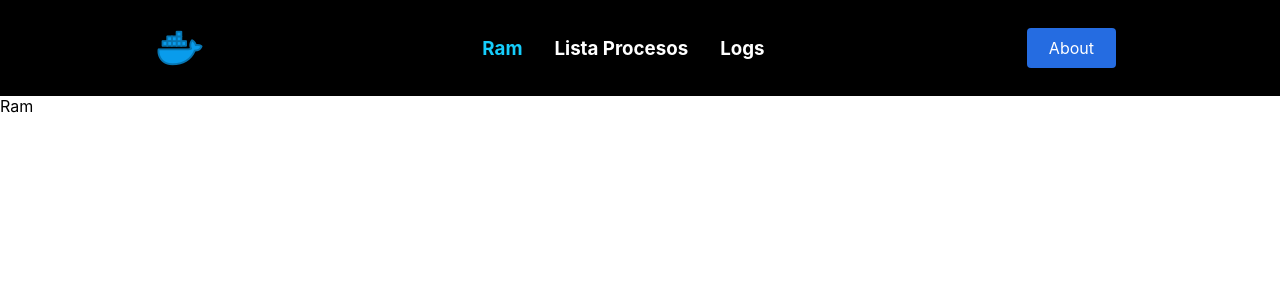
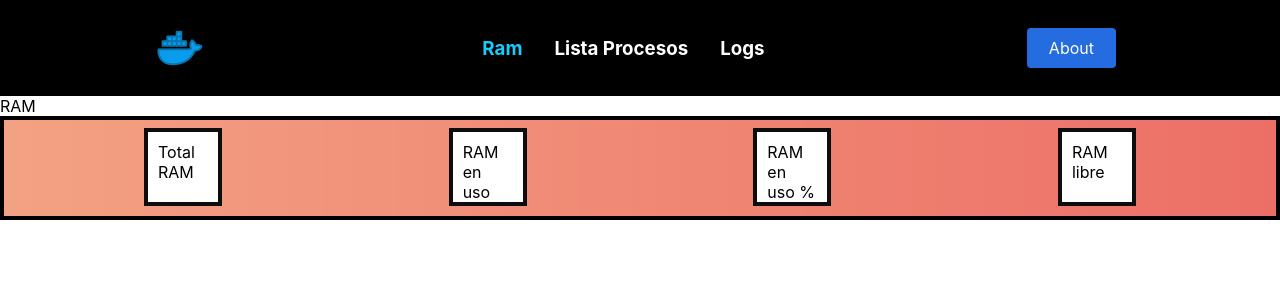
Before and after one commit to Danloa98/FrontEndSopes, a React (Create React App) app: page /Ram in a window 1280 px wide. Shown: the top 300 px of the page. Built offline with nearby package versions, Linux system fonts and the light colour scheme.

Commit message:
Ram frontend in process

```diff
--- a/src/App.css
+++ b/src/App.css
@@ -36,3 +36,34 @@
     transform: rotate(360deg);
   }
 }
+
+
+.rectangle {
+  display: flex;
+  justify-content: space-between;
+  width: 865px;
+  height: 120px;
+  border: 4px solid black;
+  background: #EC6F66;  /* fallback for old browsers */
+background: -webkit-linear-gradient(to right, #F3A183, #EC6F66);  /* Chrome 10-25, Safari 5.1-6 */
+background: linear-gradient(to right, #F3A183, #EC6F66); /* W3C, IE 10+/ Edge, Firefox 16+, Chrome 26+, Opera 12+, Safari 7+ */
+
+}
+
+.rectangle2 {
+  display: grid;
+  width: 50px;
+  height: 50px;
+  padding: 10px;
+  border: 4px solid rgb(14, 13, 13);
+  background: white;  /* fallback for old browsers */
+}
+
+.rectangle3 {
+  display: inline-block;
+  width: 50px;
+  height: 50px;
+  background: white;  /* fallback for old browsers */
+
+
+}
--- a/src/components/NavBarElements.js
+++ b/src/components/NavBarElements.js
@@ -6,6 +6,21 @@ export const Nav = styled.nav`
   background: #000;
   height: 80px;
   display: flex;
+  justify-content: space-between;
+  padding: 0.5rem calc((100vw - 1000px) / 2);
+  z-index: 10;
+  /* Third Nav */
+  /* justify-content: flex-start; */
+`;
+
+export const Rectangulo = styled.nav`
+  background: #EC6F66;
+  height: 80px;
+  display: flex;
+  border: 4px solid black;
+  background: -webkit-linear-gradient(to right, #F3A183, #EC6F66);  /* Chrome 10-25, Safari 5.1-6 */
+background: linear-gradient(to right, #F3A183, #EC6F66); /* W3C, IE 10+/ Edge, Firefox 16+, Chrome 26+, Opera 12+, Safari 7+ */
+
   justify-content: space-between;
   padding: 0.5rem calc((100vw - 1000px) / 2);
   z-index: 10;
--- a/src/components/Ram.js
+++ b/src/components/Ram.js
@@ -1,9 +1,34 @@
 import React from 'react'
+import {
+  Rectangulo,
+  NavLink,
+  Bars,
+  NavMenu,
+  NavBtn,
+  NavBtnLink
+} from './NavBarElements';
 //import { Line, defaults } from 'react-chartjs-2'
 
 const Ram = () => {
   return (
-    <div>Ram</div>
+    <div>
+      <div>RAM</div>
+      <Rectangulo>
+        <div className='rectangle2'>
+          Total RAM
+        </div>
+        <div className='rectangle2'>
+          RAM en uso
+        </div>
+        <div className='rectangle2'>
+          RAM en uso %
+        </div>
+        <div className='rectangle2'>
+          RAM libre
+        </div>
+
+      </Rectangulo>
+    </div>
   )
 }
 
```
